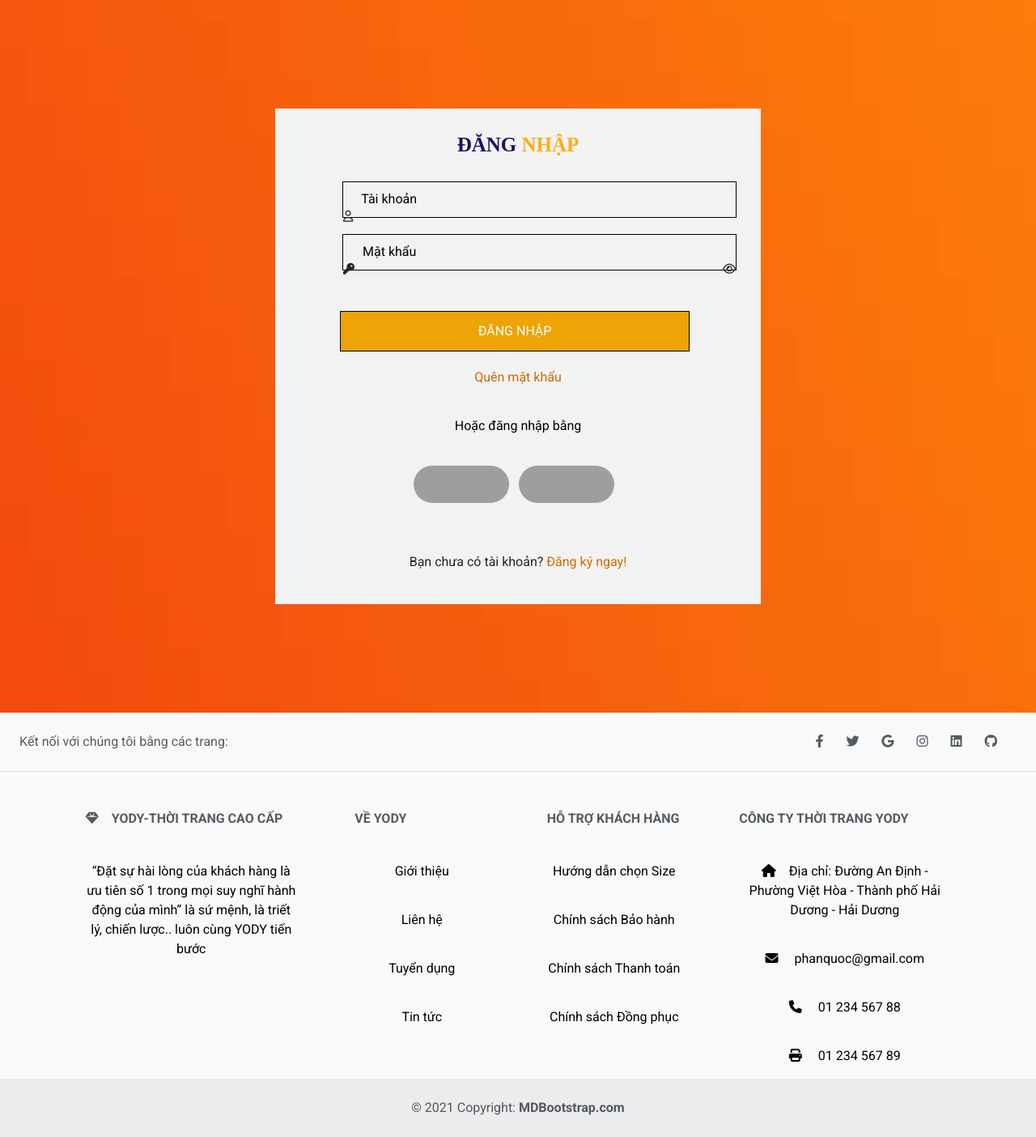
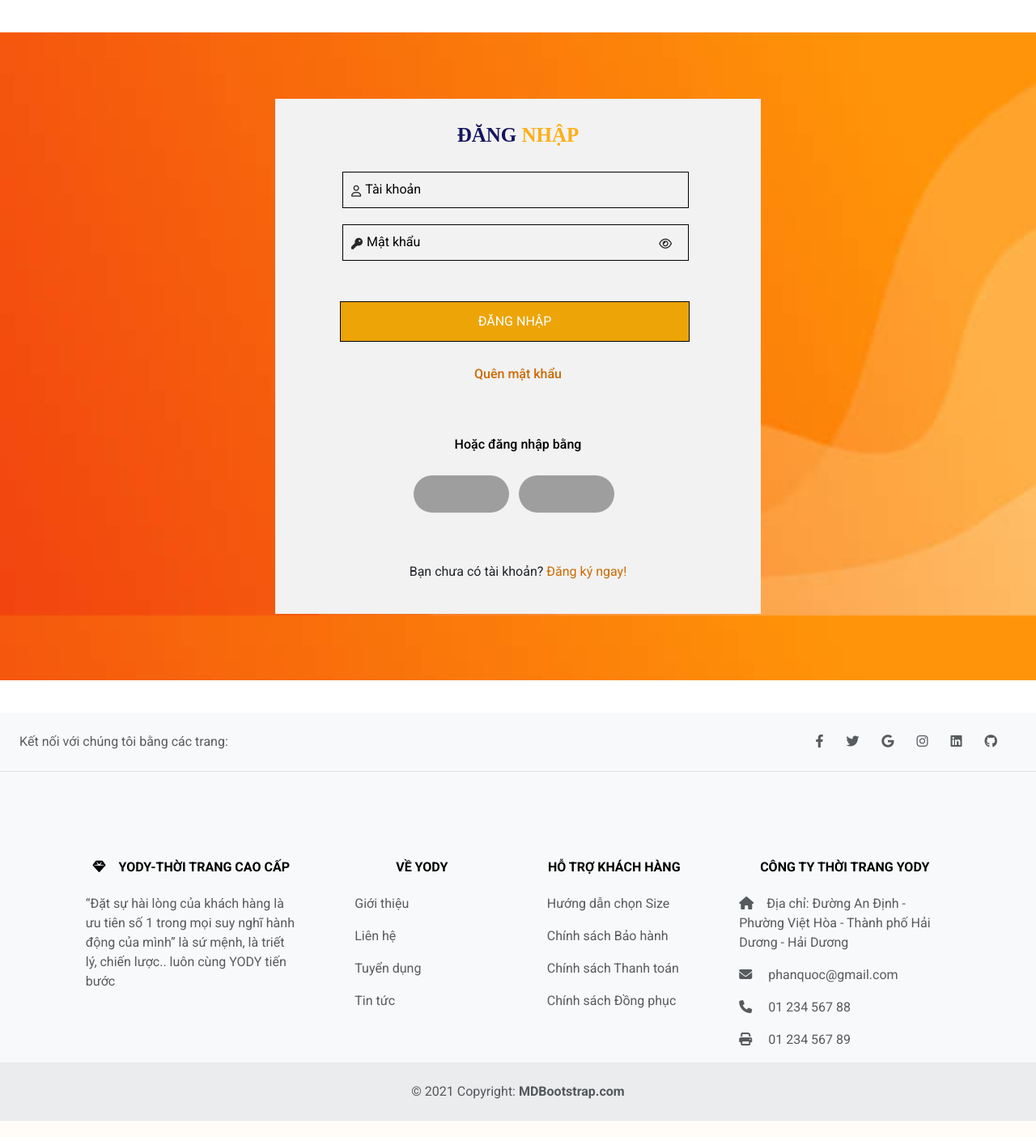
Before and after one commit to phanquoc123/du_an_1, a PHP site: page /index.php?act=dangnhap in a window 1280 px wide. Shown: the part 107-1511 px from the top of the page at 81% size. Run offline with PHP 8.4, Linux system fonts and the light colour scheme; data that the repository does not hold is empty; some libraries are stand-ins or nearby versions; grey boxes are pictures that could not be loaded.

Commit message:
Vanh update dang ki dang nhap

```diff
--- a/css/dangnhap.css
+++ b/css/dangnhap.css
@@ -3,7 +3,7 @@
     padding: 0;
     box-sizing: border-box;
 }
-body{
+.all{
     background-image: url(../img/background.jpg);
     background-size: cover;
     background-position-y: -80px;
@@ -46,15 +46,14 @@ body{
     margin-top: 15px;
     margin-bottom: 20px;
     display: flex;
-    max-width:430;
+    max-width: 428px;
     margin-left: 53px;
     height: 45px;
 }
 .form-group i{
     color: #292626;
     font-size: 14px;
-    padding-top: 35px;
-    padding-right: 10px;
+    padding: 16px 5px 0 10px;
 }
 .form-input{
     background: transparent;
@@ -67,7 +66,7 @@ body{
     color: #000000;
 }
 #eye i{
-    padding-right: 0;
+    padding-right: 20px;
     cursor: pointer;
 }
 .form-submit{
@@ -86,9 +85,9 @@ body{
     border: 1px solid #54a0ff;
 
 }
-p{
+h6{
     color: rgb(0, 0, 0);
-    padding-top: 20px;
+    padding-top: 60px;
     text-align: center;
 }
 a{
@@ -99,7 +98,7 @@ a{
     text-align: center;
 }
 .forgot{
-    padding-top: -10px;
+    margin-top: -30px;
 }
 .bg-white{
     height: 48px;
--- a/view/dangnhap.php
+++ b/view/dangnhap.php
@@ -1,5 +1,5 @@
 
-<body>
+<div class="all">
     <div class="container">
         <div id="wrapper">
             <form action="" id="form-login">
@@ -19,10 +19,10 @@
                     </div>
                 </div>
                 <input type="submit" value="Đăng nhập" class="form-submit">
-                <p class="forgot">
+                <h6 class="forgot">
                     <a class="d-none d-md-block" href="#">Quên mật khẩu</a>
-                </p>
-                <p>Hoặc đăng nhập bằng</p>
+</h6>
+                <h6>Hoặc đăng nhập bằng</h6>
                 <div class="d-flex justify-content-center page-signup-social-wrapper">
 
                     <div class="page-signup-social">
@@ -40,4 +40,4 @@
             </form>
         </div>
     </div>
-    </body>
+</div>
--- a/view/header.php
+++ b/view/header.php
@@ -10,7 +10,7 @@
     <link href="https://cdn.jsdelivr.net/npm/bootstrap@5.3.2/dist/css/bootstrap.min.css" rel="stylesheet" integrity="sha384-T3c6CoIi6uLrA9TneNEoa7RxnatzjcDSCmG1MXxSR1GAsXEV/Dwwykc2MPK8M2HN" crossorigin="anonymous">
     <script src="https://cdn.jsdelivr.net/npm/bootstrap@5.3.2/dist/js/bootstrap.bundle.min.js" integrity="sha384-C6RzsynM9kWDrMNeT87bh95OGNyZPhcTNXj1NW7RuBCsyN/o0jlpcV8Qyq46cDfL" crossorigin="anonymous"></script>
     <link href="https://cdnjs.cloudflare.com/ajax/libs/font-awesome/6.1.0/css/all.min.css" rel="stylesheet">
-      <link rel="stylesheet" href="../css/chitietsp.css">
+    <link rel="stylesheet" href="../css/chitietsp.css">
     <link rel="stylesheet" href="../css/dangnhap.css">
 
 </head>
```
Also changed, not shown: view/dangky.php (+4 -4 lines), view/index.php (indentation only).
